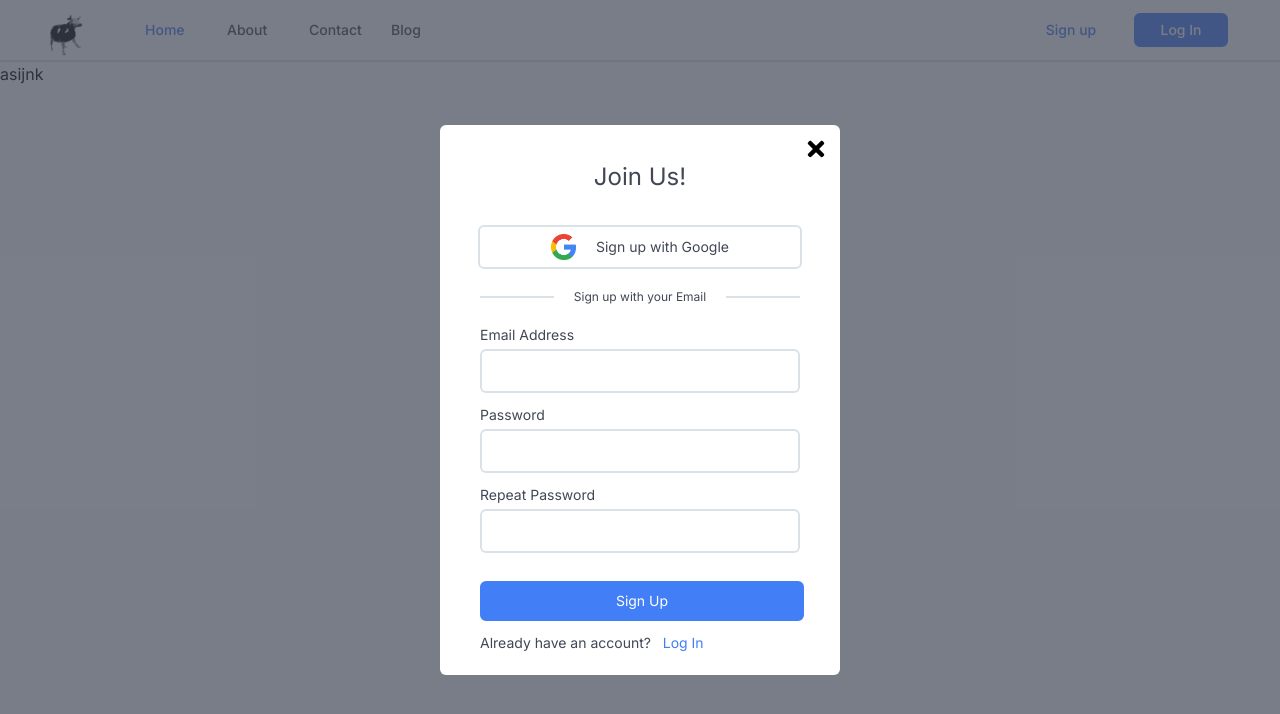
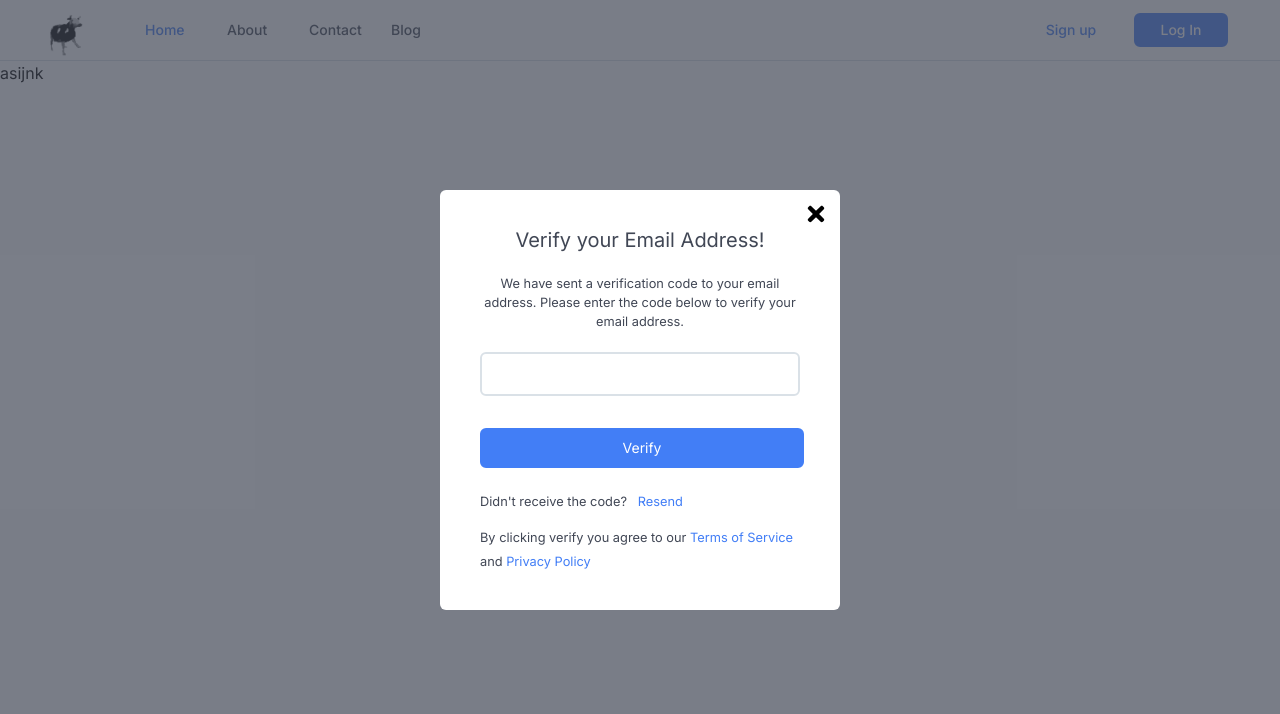
Before and after one commit to lukaakhalbedashvili/meetdox-front, a Next.js app: page / in a window 1280 px wide. Both pictures are taken after a click on the button "Sign up". Shown: the top 714 px of the page. Built offline with nearby package versions, Linux system fonts and the light colour scheme.

Commit message:
major: email verify stage, api structure, sign up fixs

```diff
--- a/package.json
+++ b/package.json
@@ -14,6 +14,7 @@
     "@types/react": "18.0.28",
     "@types/react-dom": "18.0.11",
     "@typescript-eslint/eslint-plugin": "^5.55.0",
+    "axios": "^1.3.4",
     "eslint": "8.36.0",
     "eslint-config-next": "13.2.4",
     "eslint-plugin-prettier": "^4.2.1",
--- a/src/components/NavigationBar/index.tsx
+++ b/src/components/NavigationBar/index.tsx
@@ -20,7 +20,7 @@
 
   return (
     <>
-      <nav className="bg-white border-border_gray border-b-2">
+      <nav className="bg-white border-border_gray border-b-[1px]">
         <div className="mx-auto h-[60px] px-4 sm:px-6 lg:px-8">
           <div className="flex justify-between h-[60px]">
             <div className="flex items-center">
--- /dev/null
+++ b/src/components/SignUp/emailVerify.interface.ts
@@ -0,0 +1,3 @@
+export enum VerifyField {
+  CODE = 'code',
+}
--- /dev/null
+++ b/src/components/SignUp/emailVerifyStage.tsx
@@ -0,0 +1,90 @@
+import React, { FC } from 'react'
+import { FaTimes } from 'react-icons/fa'
+import Button from '@/elements/Button'
+import Input from '@/elements/Input'
+import { VerifyField } from './emailVerify.interface'
+import useEmailVerify from './useEmailVerify'
+
+interface EmailVerifyStageProps {
+  onClose: () => void
+}
+
+const EmailVerifyStage: FC<EmailVerifyStageProps> = ({ onClose }) => {
+  const { EmailVerifyCodeValidation } = useEmailVerify()
+
+  return (
+    <div className=" w-[400px] bg-white rounded-md h-[420px] ">
+      <div className="flex justify-end items-center">
+        <FaTimes
+          className="w-6 h-6 mr-3 mt-3 cursor-pointer"
+          onClick={onClose}
+        />
+      </div>
+
+      <div className="flex items-center justify-center">
+        <h1 className="text-xl text-text_gray">Verify your Email Address!</h1>
+      </div>
+      <div className="flex justify-center items-center w-full mt-5">
+        <div className="flex justify-center items-center w-[320px] text-center">
+          <small className="text-text_gray">
+            We have sent a verification code to your email address. Please enter
+            the code below to verify your email address.
+          </small>
+        </div>
+      </div>
+
+      <div className="w-full flex justify-center align-center">
+        <form
+          className="mt-5 w-[320px]"
+          onSubmit={EmailVerifyCodeValidation.handleSubmit}
+        >
+          <div className="h-[44px]">
+            <Input
+              type="username"
+              value={EmailVerifyCodeValidation.values.code}
+              name={VerifyField.CODE}
+              onChange={EmailVerifyCodeValidation.handleChange}
+              errorMessage={
+                EmailVerifyCodeValidation.touched.code &&
+                EmailVerifyCodeValidation.errors.code
+              }
+              onBlurHandler={EmailVerifyCodeValidation.handleBlur}
+            ></Input>
+          </div>
+
+          <div className="h-12 mt-8">
+            <Button
+              type="submit"
+              customTailwindClasses="bg-sky border-sky text-white"
+            >
+              <p className="text-sm flex items-center justify-center w-[320px] h-[36px]">
+                Verify
+              </p>
+            </Button>
+          </div>
+          <div className="mt-3">
+            <small className="text-text_gray text-center">
+              {" Didn't receive the code? "}
+              <span className="text-sky cursor-pointer"> &nbsp; Resend</span>
+            </small>
+          </div>
+          <div className="mt-3">
+            <small className="text-text_gray text-center">
+              By clicking verify you agree to our
+              <span className="text-sky cursor-pointer">
+                {' Terms of Service '}
+              </span>
+              and
+              <span className="text-sky cursor-pointer">
+                {' Privacy Policy '}
+              </span>
+            </small>
+          </div>
+        </form>
+      </div>
+      <div className="flex items-center w-full justify-center"></div>
+    </div>
+  )
+}
+
+export default EmailVerifyStage
--- a/src/components/SignUp/index.tsx
+++ b/src/components/SignUp/index.tsx
@@ -1,10 +1,11 @@
-import React, { FC } from 'react'
+import React, { FC, useState } from 'react'
 import { FaTimes } from 'react-icons/fa'
 import Image from 'next/image'
 import Button from '@/elements/Button'
 import Input from '@/elements/Input'
 import useSignUp from './useSignUp'
 import { SignUpFormFields } from './signUp.interface'
+import EmailVerifyStage from './emailVerifyStage'
 
 interface SignUpProps {
   onClose: () => void
@@ -12,9 +13,12 @@
 
 const SignUp: FC<SignUpProps> = ({ onClose }) => {
   const { SignUpFormValidation } = useSignUp()
+  const [registrationStage, setRegistrationStage] = useState('email')
 
+  if (registrationStage === 'email')
+    return <EmailVerifyStage onClose={onClose} />
   return (
-    <div className=" w-[400px] bg-white rounded-md h-[550px] ">
+    <div className=" w-[400px] bg-white rounded-md h-[630px] ">
       <div className="flex justify-end items-center">
         <FaTimes
           className="w-6 h-6 mr-3 mt-3 cursor-pointer"
@@ -54,7 +58,10 @@
       </div>
 
       <div className="w-full flex justify-center align-center">
-        <form className="mt-5 w-[320px]">
+        <form
+          className="mt-5 w-[320px]"
+          onSubmit={SignUpFormValidation.handleSubmit}
+        >
           <p className="text-sm  text-text_gray mb-1 ">Email Address</p>
 
           <div className="h-[44px]">
@@ -66,6 +73,21 @@
               errorMessage={
                 SignUpFormValidation.touched.email &&
                 SignUpFormValidation.errors.email
+              }
+              onBlurHandler={SignUpFormValidation.handleBlur}
+            ></Input>
+          </div>
+          <p className="text-sm  text-text_gray mb-1 mt-3 ">Username</p>
+
+          <div className="h-[44px]">
+            <Input
+              type="username"
+              value={SignUpFormValidation.values.username}
+              name={SignUpFormFields.USERNAME}
+              onChange={SignUpFormValidation.handleChange}
+              errorMessage={
+                SignUpFormValidation.touched.username &&
+                SignUpFormValidation.errors.username
               }
               onBlurHandler={SignUpFormValidation.handleBlur}
             ></Input>
@@ -102,7 +124,10 @@
           </div>
 
           <div className="h-12 mt-7">
-            <Button customTailwindClasses="bg-sky border-sky text-white">
+            <Button
+              type="submit"
+              customTailwindClasses="bg-sky border-sky text-white"
+            >
               <p className="text-sm flex items-center justify-center w-[320px] h-[36px]">
                 Sign Up
               </p>
--- a/src/components/SignUp/signUp.interface.ts
+++ b/src/components/SignUp/signUp.interface.ts
@@ -1,5 +1,6 @@
 export enum SignUpFormFields {
   EMAIL = 'email',
+  USERNAME = 'username',
   PASSWORD = 'password',
   CONFIRM_PASSWORD = 'confirmPassword',
 }
--- /dev/null
+++ b/src/components/SignUp/useEmailVerify.ts
@@ -0,0 +1,29 @@
+import { useFormik } from 'formik'
+import * as Yup from 'yup'
+import { VerifyField } from './emailVerify.interface'
+
+const useEmailVerify = () => {
+  const EmailVerifyCodeValidation = useFormik({
+    initialValues: {
+      [VerifyField.CODE]: '',
+    },
+
+    validationSchema: Yup.object({
+      [VerifyField.CODE]: Yup.string()
+        .max(35, 'must be less than 35')
+        .min(4, 'must be more than 3')
+        .required('required'),
+    }),
+
+    onSubmit: async (values, { resetForm, setSubmitting }) => {
+      const { code } = values
+
+      console.log('values', code)
+      resetForm()
+      setSubmitting(false)
+    },
+  })
+  return { EmailVerifyCodeValidation }
+}
+
+export default useEmailVerify
--- a/src/components/SignUp/useSignUp.ts
+++ b/src/components/SignUp/useSignUp.ts
@@ -6,6 +6,7 @@
   const SignUpFormValidation = useFormik({
     initialValues: {
       [SignUpFormFields.EMAIL]: '',
+      [SignUpFormFields.USERNAME]: '',
       [SignUpFormFields.PASSWORD]: '',
       [SignUpFormFields.CONFIRM_PASSWORD]: '',
     },
@@ -14,6 +15,11 @@
       [SignUpFormFields.EMAIL]: Yup.string()
         .max(35, 'must be less than 35')
         .email('invalid email')
+        .required('required'),
+
+      [SignUpFormFields.USERNAME]: Yup.string()
+        .max(35, 'must be less than 35')
+        .min(3, 'must be more than 2')
         .required('required'),
 
       [SignUpFormFields.PASSWORD]: Yup.string()
@@ -28,10 +34,12 @@
         .required('required'),
     }),
 
-    onSubmit: async (values) => {
+    onSubmit: async (values, { resetForm, setSubmitting }) => {
       const { confirmPassword, password, email } = values
 
-      console.error('values', confirmPassword, password, email)
+      console.log('values', confirmPassword, password, email)
+      resetForm()
+      setSubmitting(false)
     },
   })
   return { SignUpFormValidation }
--- a/src/elements/Button/index.tsx
+++ b/src/elements/Button/index.tsx
@@ -2,15 +2,18 @@
 interface ButtonProps {
   children: React.ReactNode
   onClickHandler?: () => void
+  type?: 'button' | 'submit' | 'reset'
   customTailwindClasses?: string
 }
 
 const Button: FC<ButtonProps> = ({
   children,
   onClickHandler,
+  type = 'button',
   customTailwindClasses = 'bg-white text-text_gray border-text_gray',
 }) => (
   <button
+    type={type}
     className={`border-2 rounded-md sm:text-sm flex items-center justify-center ${customTailwindClasses}`}
     onClick={onClickHandler}
   >
--- /dev/null
+++ b/src/utils/api/authentication.ts
@@ -0,0 +1,19 @@
+import axios from 'axios'
+import { API_URL } from '../consts/consts'
+
+export const registrationApiRequest = async (
+  email: string,
+  password: string,
+  username: string
+) => {
+  const response = await axios.post(
+    `${API_URL}/users/authentication/registration`,
+    {
+      email,
+      username,
+      password,
+    }
+  )
+  console.log(response)
+  return response
+}
--- /dev/null
+++ b/src/utils/consts/consts.ts
@@ -0,0 +1 @@
+export const API_URL = 'http://localhost:8000/api'
```
Also changed, not shown: 1 other file (tests, documents, lock files or other folders).
